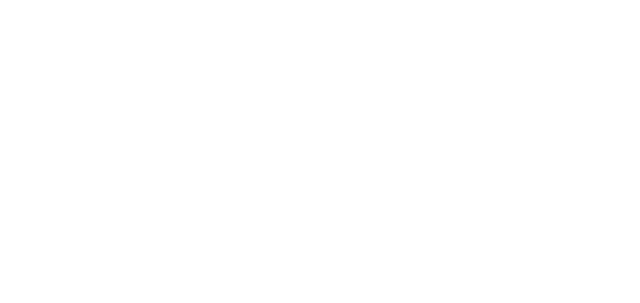
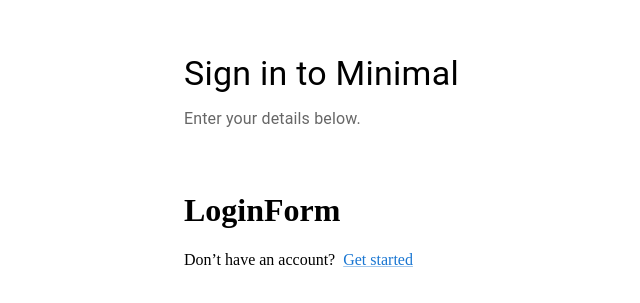
Before and after one commit to Prones94/vet-donation-page, a React (Create React App) app: page /login in a window 1280 px wide. Before the commit this address had no page. Shown: the part 263-566 px from the top of the page, without its empty margins (180-820 px from the left). Built offline with nearby package versions, Linux system fonts and the light colour scheme.

Commit message:
Initial static login page

```diff
--- a/src/App.jsx
+++ b/src/App.jsx
@@ -1,7 +1,7 @@
 import React from 'react'
 import { Routes, Route } from 'react-router-dom'
 import { Header } from './containers'
-import { Landing, Register, Invest } from './pages'
+import { Landing, Register, Invest, Login } from './pages'
 
 export function App () {
   return (
@@ -12,6 +12,7 @@
         <Route path="/" element={ <Landing /> } />
         <Route path="/invest" element={ <Invest /> } />
         <Route path="/register" element={ <Register /> } />
+        <Route path='/login' element={<Login />} />
       </Routes>
     </>
   )
--- /dev/null
+++ b/src/pages/Login/Login.jsx
@@ -0,0 +1,63 @@
+import { Link as RouterLink } from 'react-router-dom';
+// material
+import { styled } from '@mui/material/styles';
+import {
+  Box,
+  Card,
+  Stack,
+  Link,
+  Alert,
+  Tooltip,
+  Container,
+  Typography,
+  Button,
+} from '@mui/material';
+// components
+import { LoginForm } from './LoginForm';
+
+// ----------------------------------------------------------------------
+
+const RootStyle = styled('div')(({ theme }) => ({
+  [theme.breakpoints.up('md')]: {
+    display: 'flex',
+  },
+}));
+
+const ContentStyle = styled('div')(({ theme }) => ({
+    maxWidth: 600,
+    margin: 'auto',
+    display: 'flex',
+    minHeight: '80vh',
+    flexDirection: 'column',
+    justifyContent: 'center',
+    padding: theme.spacing(12, 0)
+}));
+
+//--------------------------------------------------------------------
+
+const Login = () => {
+  return (
+    <RootStyle tytle='Login | Minimal-UI'>
+      <Container maxWidth='sm'>
+        <ContentStyle>
+          <Stack direction='row' alignItems='center' sx={{ mb: 5 }}>
+            <Box sx={{ flexGrow: 1 }}>
+              <Typography variant='h4' gutterBottom>
+                Sign in to Minimal
+              </Typography>
+              <Typography sx={{ color: 'text.secondary' }}>
+                Enter your details below.
+              </Typography>
+            </Box>
+          </Stack>
+          <LoginForm />
+          <div>
+            Don’t have an account? &nbsp;<Link>Get started</Link>
+          </div>
+        </ContentStyle>
+      </Container>
+    </RootStyle>
+  );
+};
+
+export { Login };
--- /dev/null
+++ b/src/pages/Login/LoginForm.jsx
@@ -0,0 +1,7 @@
+import * as Yup from 'yup';
+
+const LoginForm = () => {
+    return <h1>LoginForm</h1>
+}
+
+export {LoginForm}
```
Also changed, not shown: src/pages/index.js (+5 -4 lines), 1 other file (tests, documents, lock files or other folders).
